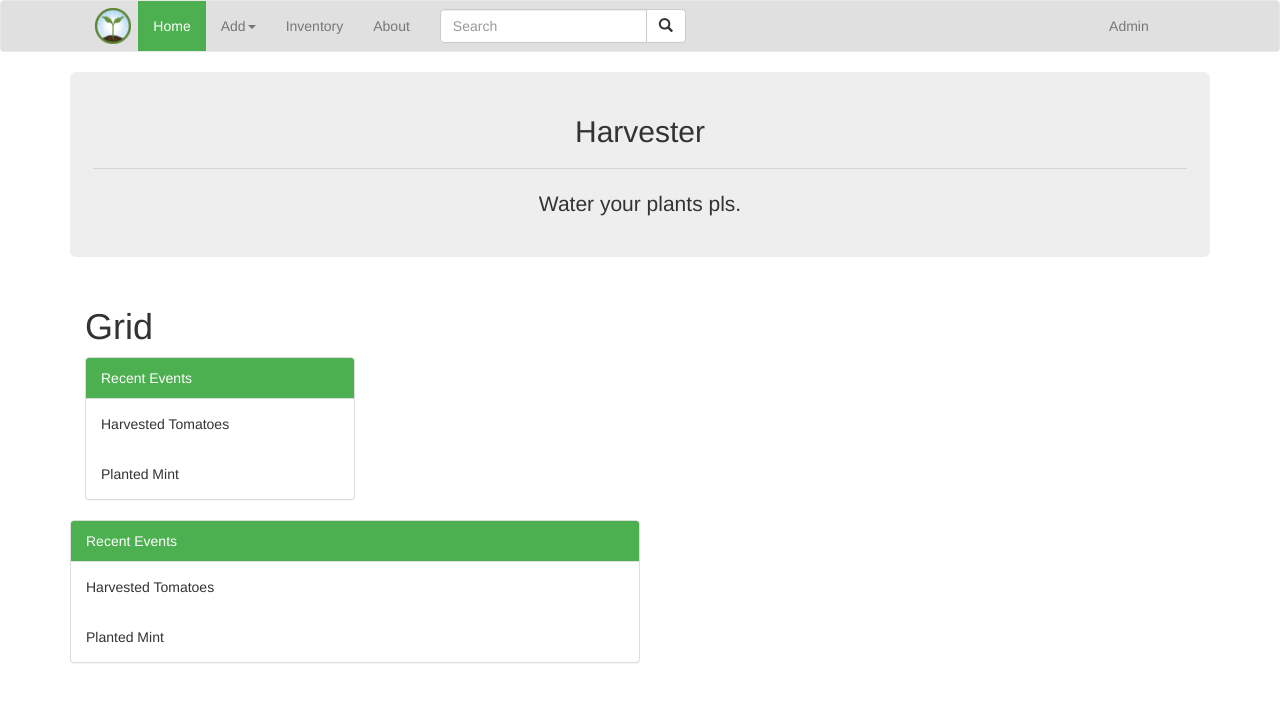
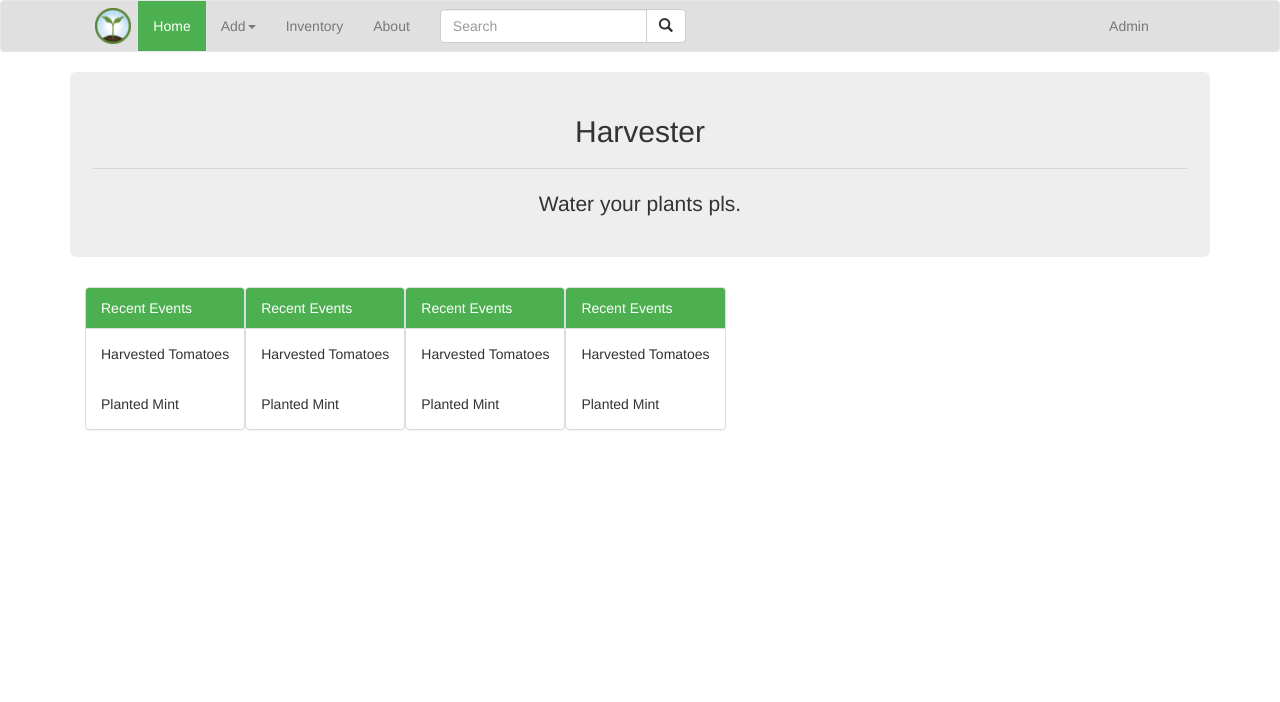
Before and after one commit to tbone255/harvester, an Angular app in the folder harvester_fe/harvesterApp/: page /home in a window 1280 px wide. Shown: the top 702 px of the page. Built offline with nearby package versions, Linux system fonts and the light colour scheme.

Commit message:
flexbox started

```diff
--- a/harvester_fe/harvesterApp/src/app/components/home/home.component.html
+++ b/harvester_fe/harvesterApp/src/app/components/home/home.component.html
@@ -5,28 +5,28 @@
     <p>Water your plants pls.</p>
   </div>
 
-  <div class="container-fluid">
-    <h1>Grid</h1>
-    <div class="row">
-      <div class="col-sm-12" >
+  <div class="container flex-container">
 
-      </div>
-      <div class="col-sm-6" >
-        <div class="panel panel-default">
-          <div class="panel-heading">Recent Events</div>
-          <div class="panel-body">Harvested Tomatoes</div>
-          <div class="panel-body">Planted Mint</div>
-        </div>
-
+    <div class="panel panel-default">
+      <div class="panel-heading">Recent Events</div>
+      <div class="panel-body">Harvested Tomatoes</div>
+      <div class="panel-body">Planted Mint</div>
     </div>
-
+    <div class="panel panel-default">
+      <div class="panel-heading">Recent Events</div>
+      <div class="panel-body">Harvested Tomatoes</div>
+      <div class="panel-body">Planted Mint</div>
+    </div>
+    <div class="panel panel-default">
+      <div class="panel-heading">Recent Events</div>
+      <div class="panel-body">Harvested Tomatoes</div>
+      <div class="panel-body">Planted Mint</div>
+    </div>
+    <div class="panel panel-default">
+      <div class="panel-heading">Recent Events</div>
+      <div class="panel-body">Harvested Tomatoes</div>
+      <div class="panel-body">Planted Mint</div>
+    </div>
   </div>
 
 </div>
-
-
-<div class="panel panel-default">
-          <div class="panel-heading">Recent Events</div>
-          <div class="panel-body">Harvested Tomatoes</div>
-          <div class="panel-body">Planted Mint</div>
-        </div>
--- a/harvester_fe/harvesterApp/src/app/components/home/home.component.less
+++ b/harvester_fe/harvesterApp/src/app/components/home/home.component.less
@@ -13,15 +13,23 @@
 	padding: 2%;
 }
 
-.panel.panel-default {
-	margin-right: 50%;
-}
+
 
 .panel-heading {
 	background-color: @accentColor;
 	color: white;
+
 }
 
-.flexer {
+
+.flex-container {
 	display: flex;
+	flex-direction: row;
+	flex-flow: row wrap;
+	justify-content: flex-start;
+
 }
+
+.flex-item {
+
+}
```
